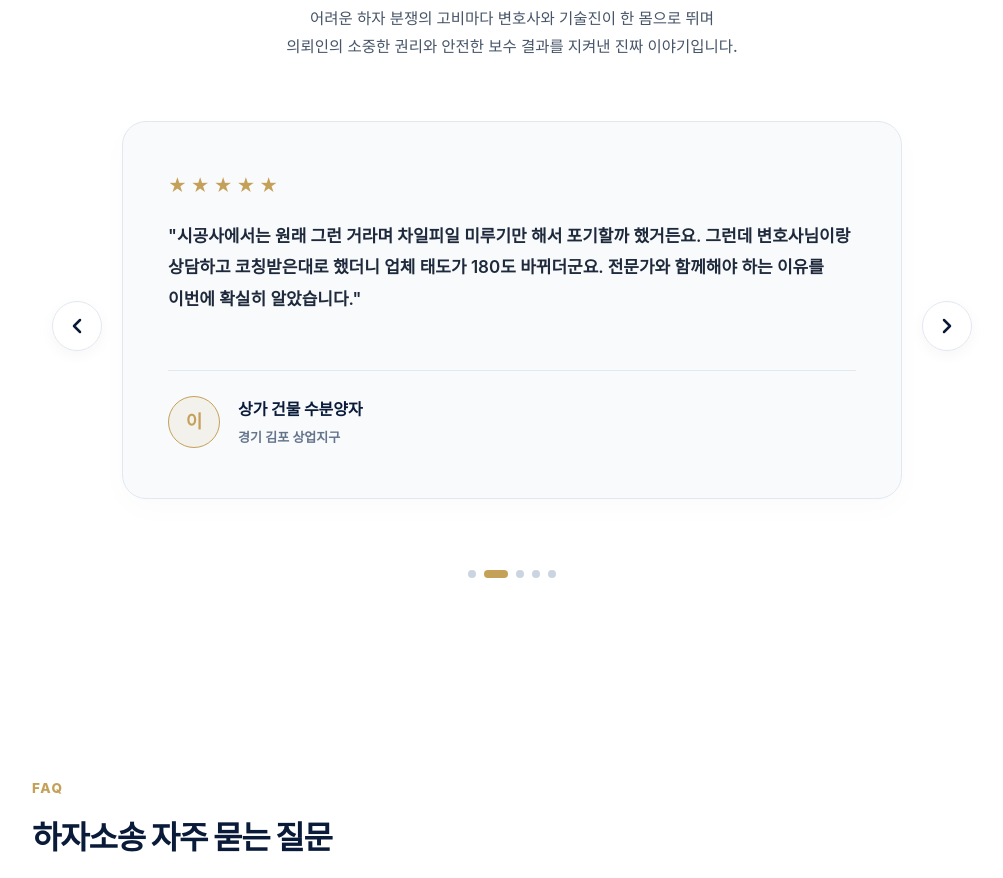
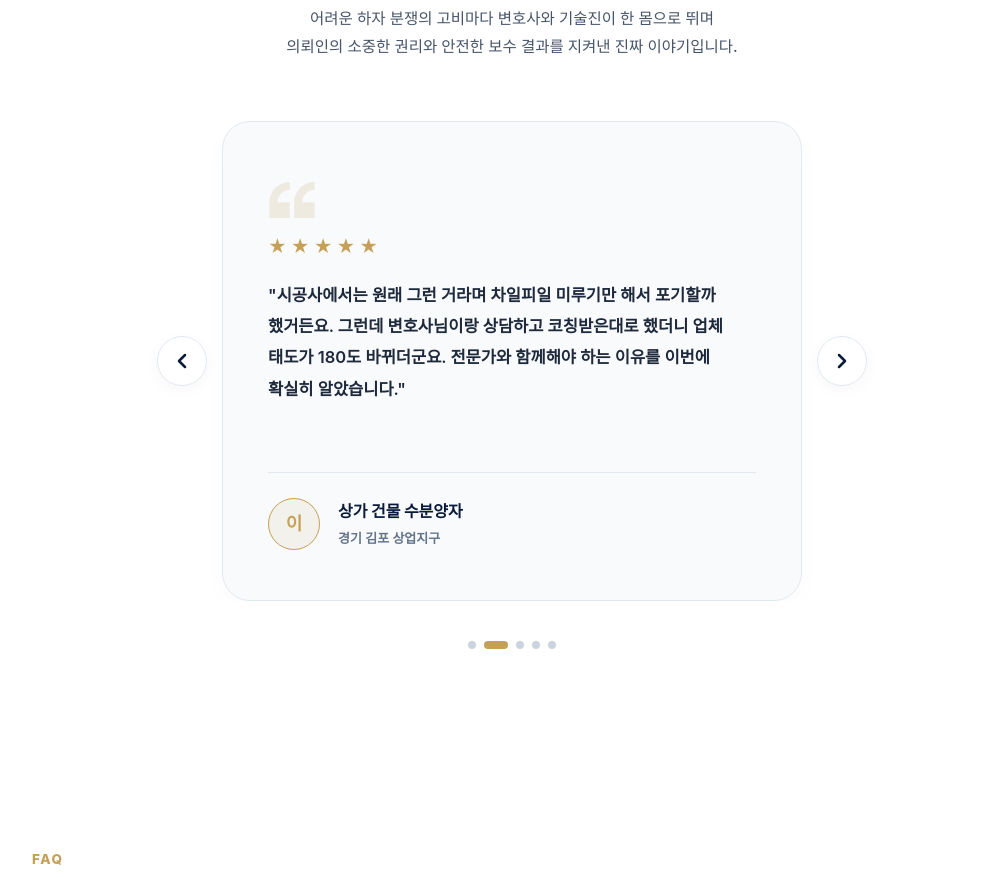
Before and after one commit to 2026flowlaw-cpu/flow, a Next.js app: page /practice/defect-litigation in a window 1280 px wide. Shown: the part 6100-6978 px from the top of the page, without its empty margins (128-1131 px from the left). Built offline with nearby package versions, Linux system fonts and the light colour scheme; no server answers.

Commit message:
Optimize DefectReviews carousel into a gorgeous tall portrait ratio with dynamic top quote mark vectors

```diff
--- a/src/components/DefectReviews/DefectReviews.module.css
+++ b/src/components/DefectReviews/DefectReviews.module.css
@@ -46,11 +46,11 @@
 }
 
 /* ====================================================
-    CAROUSEL LAYOUT
+    CAROUSEL LAYOUT (NARROWED TO BE TALLER / MORE PORTRAIT)
    ==================================================== */
 .carouselContainer {
   position: relative;
-  max-width: 880px; /* Centered, premium card proportion */
+  max-width: 660px; /* Narrowed to create a gorgeous, tall, majestic letterhead ratio! */
   margin: 0 auto;
   display: flex;
   align-items: center;
@@ -63,7 +63,7 @@
 
 .carouselTrack {
   display: flex;
-  transition: transform 0.6s cubic-bezier(0.25, 1, 0.5, 1); /* Custom smooth ease-out */
+  transition: transform 0.6s cubic-bezier(0.25, 1, 0.5, 1);
   will-change: transform;
 }
 
@@ -71,21 +71,21 @@
   flex: 0 0 100%;
   width: 100%;
   box-sizing: border-box;
-  padding: 0 50px; /* Generous breathing room for navigation buttons */
+  padding: 0 40px; /* Generous breathing room for navigation buttons */
 }
 
 /* ====================================================
-    PREMIUM TESTIMONIAL CARD
+    PREMIUM TALL PORTRAIT TESTIMONIAL CARD
    ==================================================== */
 .reviewCard {
   background-color: #f8fafc;
   border: 1px solid #e2e8f0;
-  border-radius: 24px;
-  padding: 50px 45px;
+  border-radius: 28px;
+  padding: 60px 45px 50px 45px; /* Extremely generous padding for luxury feel */
   display: flex;
   flex-direction: column;
   justify-content: space-between;
-  min-height: 300px;
+  min-height: 480px; /* Force cards to be tall and prominent vertically! */
   box-shadow: 0 10px 30px rgba(10, 27, 57, 0.02);
   transition: border-color 0.3s ease, box-shadow 0.3s ease, background-color 0.3s ease;
   position: relative;
@@ -97,11 +97,17 @@
   background-color: #ffffff;
 }
 
+.quoteIcon {
+  display: flex;
+  justify-content: flex-start;
+  margin-bottom: 15px;
+}
+
 /* Top Meta & Stars */
 .cardTop {
   display: flex;
   flex-direction: column;
-  gap: 20px;
+  gap: 18px;
   margin-bottom: 25px;
 }
 
@@ -116,9 +122,9 @@
 }
 
 .reviewText {
-  font-size: 17px;
+  font-size: 16.5px; /* Slightly adjusted to fit beautifully in the tall box */
   color: #1e293b;
-  line-height: 1.85;
+  line-height: 1.9; /* Spacious line-height */
   font-weight: 600;
   word-break: keep-all;
   margin: 0;
@@ -128,7 +134,7 @@
 
 /* Bottom Client Meta */
 .cardBottom {
-  margin-top: 30px;
+  margin-top: auto; /* Push metadata to the very bottom of the tall card */
   border-top: 1px solid #e2e8f0;
   padding-top: 25px;
   display: flex;
@@ -199,11 +205,11 @@
 }
 
 .prevBtn {
-  left: -20px;
+  left: -25px;
 }
 
 .nextBtn {
-  right: -20px;
+  right: -25px;
 }
 
 /* ====================================================
@@ -232,7 +238,7 @@
 }
 
 .activeDot {
-  width: 24px; /* Pill-shaped active state */
+  width: 24px;
   border-radius: 4px;
   background-color: #C5A059 !important; /* Gold active dot */
 }
@@ -241,18 +247,22 @@
     RESPONSIVE MEDIA QUERIES
    ==================================================== */
 @media (max-width: 768px) {
+  .carouselContainer {
+    max-width: 100%;
+  }
+
   .carouselSlide {
-    padding: 0 20px;
+    padding: 0 15px;
   }
 
   .reviewCard {
-    padding: 35px 25px;
-    min-height: 340px;
+    padding: 40px 25px;
+    min-height: 480px;
   }
 
   .reviewText {
     font-size: 15px;
-    line-height: 1.75;
+    line-height: 1.8;
   }
 
   .mainTitle {
--- a/src/components/DefectReviews/DefectReviews.tsx
+++ b/src/components/DefectReviews/DefectReviews.tsx
@@ -114,6 +114,13 @@ export default function DefectReviews() {
                 <div className={styles.carouselSlide} key={item.id}>
                   <div className={styles.reviewCard}>
 
+                    {/* Floating Quote Icon */}
+                    <div className={styles.quoteIcon}>
+                      <svg width="48" height="36" viewBox="0 0 40 32" fill="none" xmlns="http://www.w3.org/2000/svg">
+                        <path d="M0 18C0 8.05888 8.05888 0 18 0V7.2C12.0355 7.2 7.2 12.0355 7.2 18H18V32H0V18ZM22 18C22 8.05888 30.0589 0 40 0V7.2C34.0355 7.2 29.2 12.0355 29.2 18H40V32H22V18Z" fill="#C5A059" fillOpacity="0.18"/>
+                      </svg>
+                    </div>
+
                     {/* Star Rating & Card Body */}
                     <div className={styles.cardTop}>
                       <div className={styles.starRating}>
```
